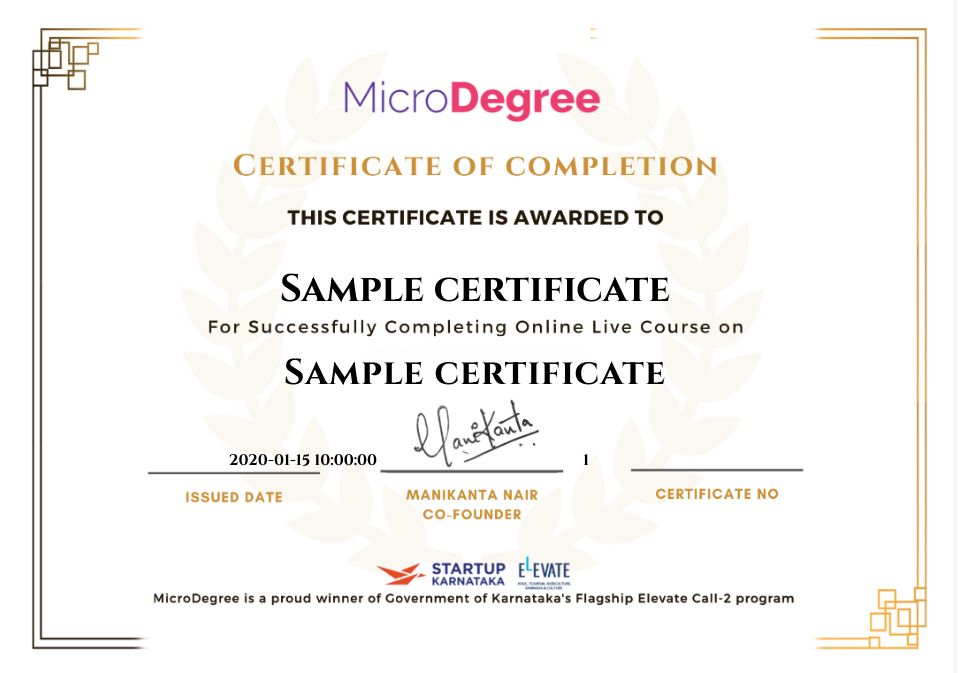
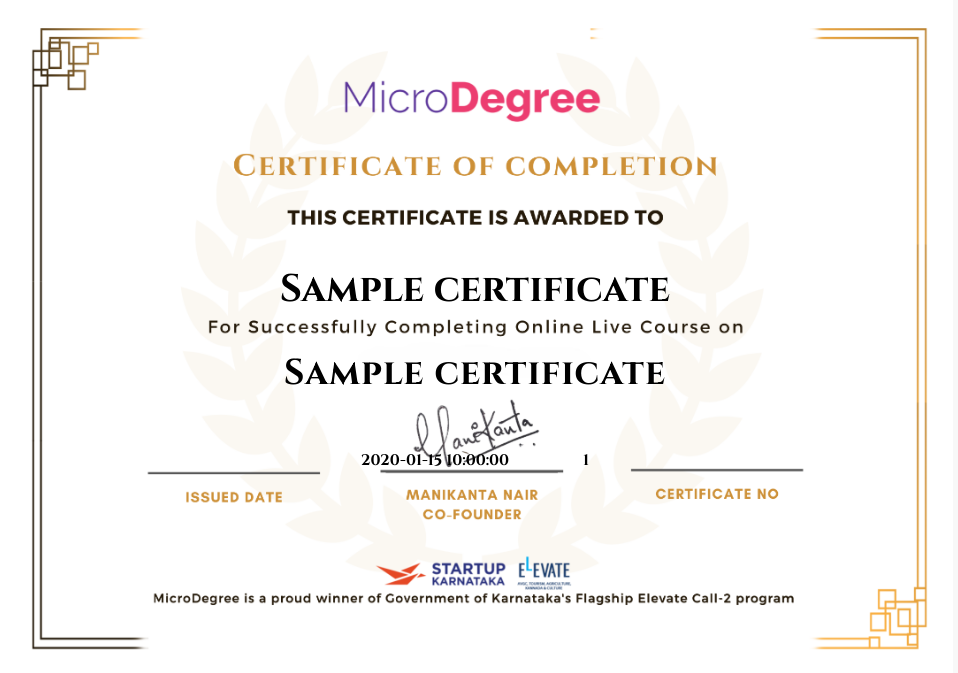
Before and after one commit to placements-microdegree/CERTIFICATE, a FastAPI app: template templates/certificate.html in a window 1280 px wide. Shown: the part 64-737 px from the top of the page, without its empty margins (165-1123 px from the left). Run offline with FastAPI, Linux system fonts and the light colour scheme; the template is opened without the code that fills it: most values are stand-ins (such as "Sample title", 1, 10 or a date in 2020).

Commit message:
Update certificate.html

```diff
--- a/templates/certificate.html
+++ b/templates/certificate.html
@@ -61,7 +61,7 @@
     .date {
       position: absolute;
       bottom: 30%;
-      left: 29.5%;
+      left: 40.5%;
       font-size: clamp(0.7rem, 1.2vw, 1.1rem);
       font-weight: bold;
     }
```
